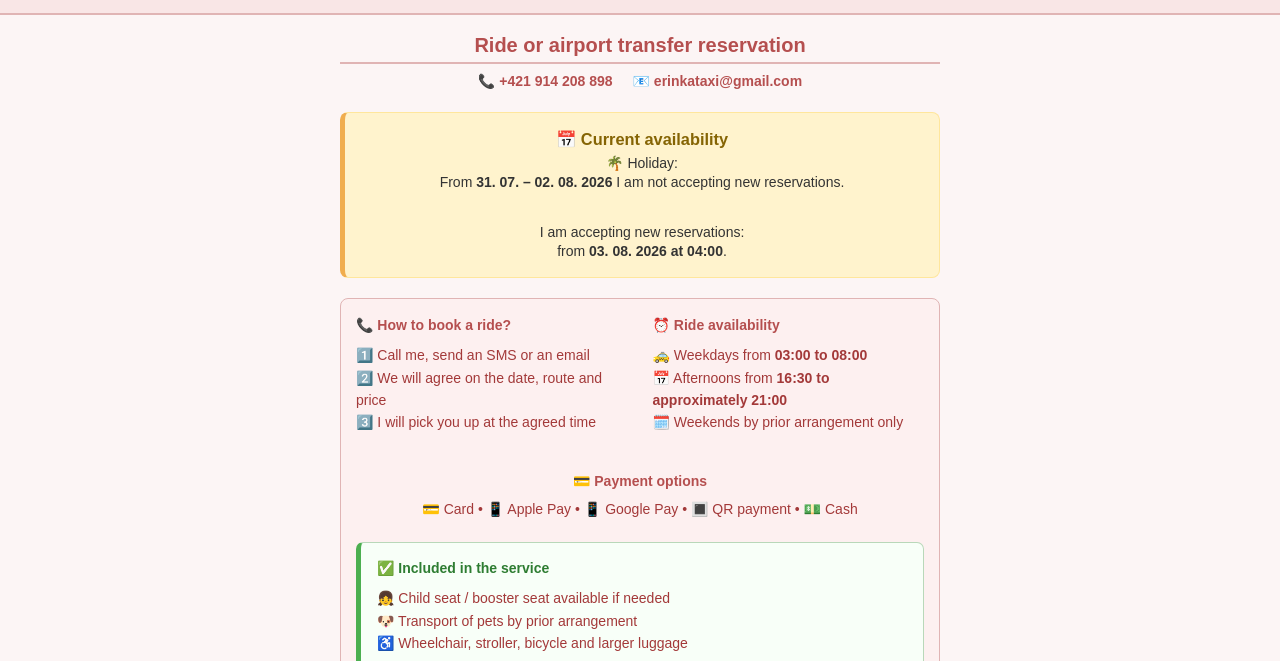
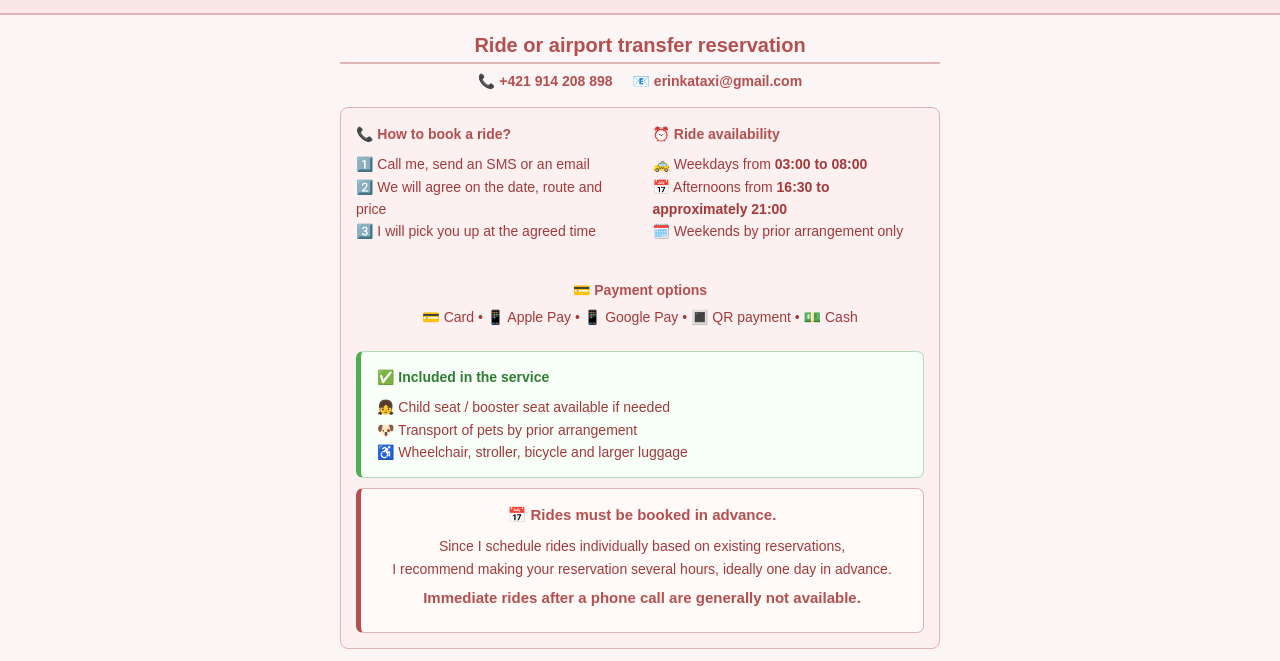
Before and after one commit to erinzelenakova/erinkataxi, a plain HTML site: page en/index.html in a window 1280 px wide. Shown: the part 139-800 px from the top of the page. Drawn offline with Linux system fonts and the light colour scheme; files whose address does not match are found by name.

Commit message:
Update availability notice display style
Changed availability notice display style from 'box' to 'none'.

```diff
--- a/en/index.html
+++ b/en/index.html
@@ -547,7 +547,7 @@
         Vypnutie oznamu  style="display:block;" na style="display:none;"
         -->
 
-        <section id="availability-notice" class="availability-notice" style="display:box;">
+        <section id="availability-notice" class="availability-notice" style="display:none;">
             <h3>📅 Current availability</h3>
 
             <p>
```
